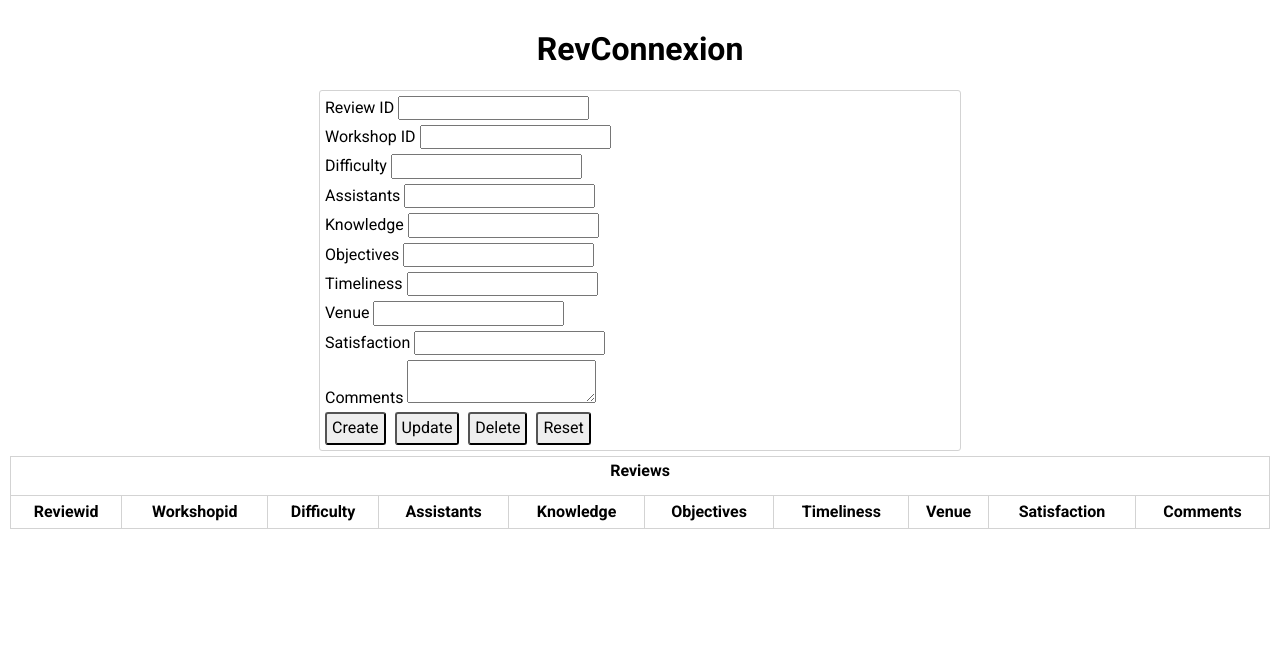
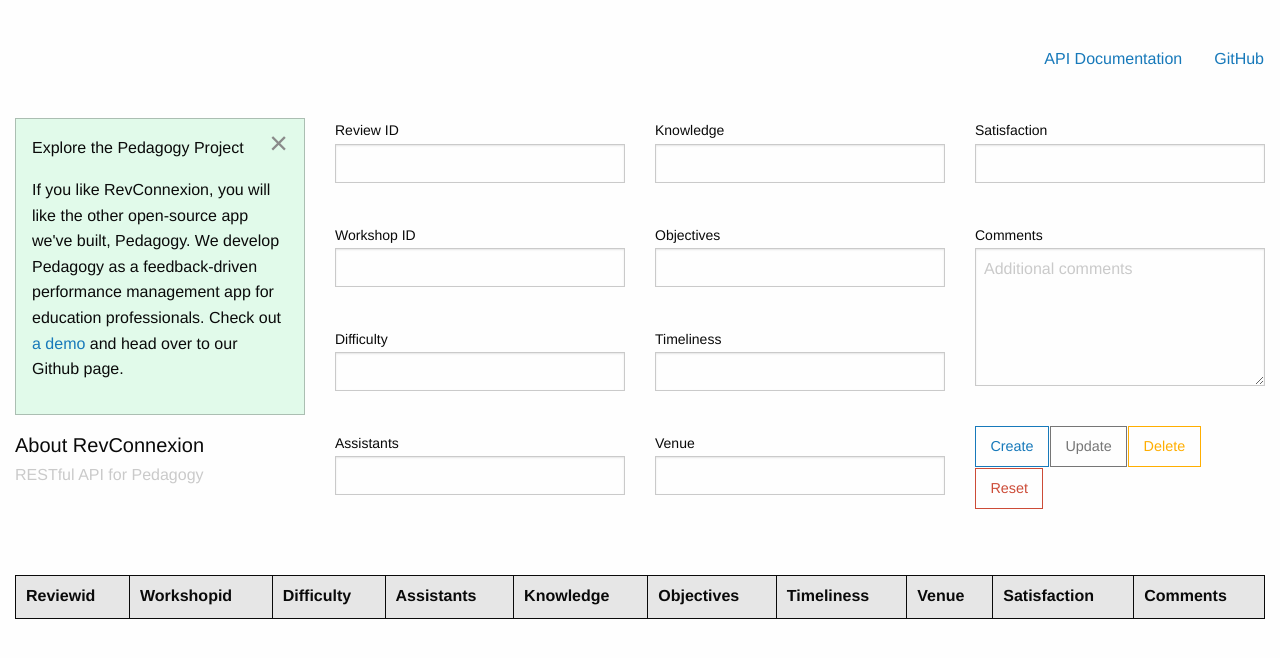
Before and after one commit to onlyphantom/revconnexion, a Python web app: template templates/home.html in a window 1280 px wide. Shown: the top 658 px of the page. Run offline with Jinja, Linux system fonts and the light colour scheme; the template is opened without the code that fills it, so the values that code supplies are empty; some libraries are stand-ins or nearby versions.

Commit message:
read, create, and reset features for SPA UI

```diff
--- a/static/css/home.css
+++ b/static/css/home.css
@@ -1,73 +1,3 @@
-@import url(http://fonts.googleapis.com/css?family=Roboto:400,300,500,700);
-body, .ui-btn {
-    font-family: Roboto;
-}
-
-.container {
-    padding: 10px;
-}
-
-.banner {
-    text-align: center;
-}
-
-.editor {
-    width: 50%;
-    margin-left: auto;
-    margin-right: auto;
-    padding: 5px;
-    border: 1px solid lightgrey;
-    border-radius: 3px;
-    margin-bottom: 5px;
-}
-
-label {
-    display: inline-block;
-    margin-bottom: 5px;
-}
-
-button {
-    padding: 5px;
-    margin-right: 5px;
-    border-radius: 3px;
-    background-color: #eee;
-}
-
-.people {
-    width: 50%;
-    margin-left: auto;
-    margin-right: auto;
-    margin-bottom: 5px;
-}
-
-table {
-    width: 100%;
-    border-collapse: collapse;
-}
-
-table, caption, th, td {
-    border: 1px solid lightgrey;
-}
-
-table caption {
-    height: 33px;
-    font-weight: bold;
-    padding-top: 5px;
-    border-bottom: none;
-}
-
-tr {
-    height: 33px;
-}
-
-tr:nth-child(even) {
-    background-color: #f0f0f0
-}
-
-td {
-    text-align: center;
-}
-
 .error {
     width: 50%;
     margin-left: auto;
@@ -78,3 +8,86 @@ td {
     background-color: #fbb;
     visibility: hidden;
 }
+
+.mt-2 {
+    margin-top:20px;
+}
+
+.mt-4 {
+    margin-top:40px;
+}
+
+/* ------------------------------ */
+/* ------Foundation Classes------ */
+/* ------------------------------ */
+
+.responsive-card-table {
+  border-collapse: collapse;
+}
+
+.responsive-card-table.unstriped tbody {
+  background-color: transparent;
+}
+
+.responsive-card-table th {
+  background-color: #e6e6e6;
+}
+
+.responsive-card-table tr,
+.responsive-card-table th,
+.responsive-card-table td {
+  border: 1px solid #0a0a0a;
+}
+
+@media screen and (max-width: 640px) {
+  .responsive-card-table {
+
+  }
+  .responsive-card-table thead tr {
+    position: absolute;
+    top: -9999em;
+    left: -9999em;
+  }
+  .responsive-card-table tr {
+    border: 1px solid #0a0a0a;
+    display: block;
+  }
+  .responsive-card-table tr + tr {
+    margin-top: 1.5rem;
+  }
+  .responsive-card-table td {
+    border: none;
+    display: -webkit-flex;
+    display: -ms-flexbox;
+    display: flex;
+    -webkit-justify-content: flex-start;
+        -ms-flex-pack: start;
+            justify-content: flex-start;
+    -webkit-align-items: center;
+        -ms-flex-align: center;
+            align-items: center;
+    border-bottom: 1px solid #0a0a0a;
+    padding-left: 50%;
+    position: relative;
+  }
+  .responsive-card-table td:before {
+    content: attr(data-label);
+    display: inline-block;
+    font-weight: bold;
+    line-height: 1.5;
+    margin-left: -100%;
+    width: 100%;
+    position: relative;
+    z-index: 1;
+  }
+  .responsive-card-table td:after {
+    content: '';
+    position: absolute;
+    background: #e6e6e6;
+    width: 45%;
+    height: 95%;
+    left: 1px;
+    top: 1px;
+    z-index: 0;
+  }
+}
--- a/static/js/home.js
+++ b/static/js/home.js
@@ -29,7 +29,8 @@ ns.model = (function () {
                     $event_pump.trigger('model_error', [xhr, textStatus, errorThrown]);
                 })
         },
-        'create': function (id, workshop_id, text) {
+        'create': function (id, workshop_id, assistants, difficulty,
+            knowledge, objectives, satisfaction, timeliness, venue, comments) {
             let ajax_options = {
                 type: 'POST',
                 url: 'api/reviews',
@@ -39,7 +40,14 @@ ns.model = (function () {
                 data: JSON.stringify({
                     'id': parseInt(id),
                     'workshop_id': parseInt(workshop_id),
-                    'text': text
+                    'assistants_score': parseInt(assistants),
+                    'difficulty': parseInt(difficulty),
+                    'knowledge': parseInt(knowledge),
+                    'objectives': parseInt(objectives),
+                    'satisfaction_score': parseInt(satisfaction),
+                    'timeliness': parseInt(timeliness),
+                    'venue_score': parseInt(venue),
+                    'comments': comments
                 })
             };
             console.log(ajax_options.data)
@@ -93,16 +101,30 @@ ns.model = (function () {
 ns.view = (function () {
     'use strict';
 
-    let $id = $('#id'),
-        $workshop = $('#workshop'),
+    let $id = $('#review_id'),
+        $workshop_id = $('#workshop_id'),
+        $assistants = $('#assistants'),
+        $difficulty = $('#difficulty'),
+        $knowledge = $('#knowledge'),
+        $objectives = $('#objectives'),
+        $satisfaction = $('#satisfaction'),
+        $timeliness = $('#timeliness'),
+        $venue = $('#venue'),
         $comments = $('#comments');
 
     // return the API
     return {
         reset: function () {
             $id.val('');
-            $text.val('');
+            $assistants.val('');
+            $difficulty.val('');
+            $knowledge.val('');
+            $objectives.val('');
+            $satisfaction.val('');
+            $timeliness.val('');
+            $venue.val('');
             $workshop_id.val('').focus();
+            $comments.val('');
         },
         update_editor: function (id, workshop_id, text) {
             $id.val(id)
@@ -118,16 +140,16 @@ ns.view = (function () {
             // did we get a reviews array?
             if (reviews) {
                 for (let i = 0, l = reviews.length; i < l; i++) {
-                    rows += `<tr><td class="id">${reviews[i].id}</td>
-                    <td class="workshop_id">${reviews[i].workshop}</td>
-                    <td class="difficulty">${reviews[i].difficulty}</td>
-                    <td class="assistants_score">${reviews[i].assistants_score}</td>
-                    <td class="knowledge">${reviews[i].knowledge}</td>
-                    <td class="objectives">${reviews[i].objectives}</td>
-                    <td class="timeliness">${reviews[i].timeliness}</td>
-                    <td class="venue_score">${reviews[i].venue_score}</td>
-                    <td class="satisfaction_score">${reviews[i].satisfaction_score}</td>
-                    <td class="comments">${reviews[i].comments}</td>
+                    rows += `<tr><td class="id" data-label="id">${reviews[i].id}</td>
+                    <td class="workshop_id" data-label="workshop_id">${reviews[i].workshop_id}</td>
+                    <td class="difficulty" data-label="difficulty">${reviews[i].difficulty}</td>
+                    <td class="assistants_score" data-label="assistants_score">${reviews[i].assistants_score}</td>
+                    <td class="knowledge" data-label="knowledge">${reviews[i].knowledge}</td>
+                    <td class="objectives" data-label="objectives">${reviews[i].objectives}</td>
+                    <td class="timeliness" data-label="timeliness">${reviews[i].timeliness}</td>
+                    <td class="venue_score" data-label="venue_score">${reviews[i].venue_score}</td>
+                    <td class="satisfaction_score" data-label="satisfaction_score">${reviews[i].satisfaction_score}</td>
+                    <td class="comments" data-label="comments">${reviews[i].comments}</td>
                     </tr>`;
                 }
                 $('table > tbody').append(rows);
@@ -151,9 +173,16 @@ ns.controller = (function (m, v) {
     let model = m,
         view = v,
         $event_pump = $('body'),
-        $id = $('#id'),
+        $id = $('#review_id'),
         $workshop_id = $('#workshop_id'),
-        $text = $('#text');
+        $assistants = $('#assistants'),
+        $difficulty = $('#difficulty'),
+        $knowledge = $('#knowledge'),
+        $objectives = $('#objectives'),
+        $satisfaction = $('#satisfaction'),
+        $timeliness = $('#timeliness'),
+        $venue = $('#venue'),
+        $comments = $('#comments');
     // Get the data from the model after the controller is done initializing
     setTimeout(function () {
         model.read();
@@ -169,11 +198,20 @@ ns.controller = (function (m, v) {
 
         let id = $id.val(),
             workshop_id = $workshop_id.val(),
-            text = $text.val();
+            assistants = $assistants.val(),
+            difficulty = $difficulty.val(),
+            knowledge = $knowledge.val(),
+            objectives = $objectives.val(),
+            satisfaction = $satisfaction.val(),
+            timeliness = $timeliness.val(),
+            venue = $venue.val(),
+            comments = $comments.val();
         e.preventDefault();
 
-        if (validate(workshop_id, text)) {
-            model.create(id, workshop_id, text)
+        if (validate(id, workshop_id, assistants, difficulty,
+            knowledge, objectives, satisfaction, timeliness, venue, comments)) {
+            model.create(id, workshop_id, assistants, difficulty, knowledge,
+                objectives, satisfaction, timeliness, venue, comments)
         } else {
             alert('Problem with one or more input');
         }
--- a/templates/home.html
+++ b/templates/home.html
@@ -5,21 +5,42 @@
     <meta charset="UTF-8">
     <meta name="viewport" content="width=device-width, initial-scale=1.0">
     <meta http-equiv="X-UA-Compatible" content="ie=edge">
-    <title>RevConnexion Home</title>
-    <link rel="stylesheet" href="https://cdnjs.cloudflare.com/ajax/libs/normalize/8.0.0/normalize.min.css">
+    <title>RevConnexion</title>
+    <link rel="stylesheet" href="https://cdn.jsdelivr.net/npm/foundation-sites@6.5.3/dist/css/foundation.min.css"
+        integrity="sha256-xpOKVlYXzQ3P03j397+jWFZLMBXLES3IiryeClgU5og= sha384-gP4DhqyoT9b1vaikoHi9XQ8If7UNLO73JFOOlQV1RATrA7D0O7TjJZifac6NwPps sha512-AKwIib1E+xDeXe0tCgbc9uSvPwVYl6Awj7xl0FoaPFostZHOuDQ1abnDNCYtxL/HWEnVOMrFyf91TDgLPi9pNg=="
+        crossorigin="anonymous">
     <link rel="stylesheet" href="{{ url_for('static', filename='css/home.css') }}">
     <link rel="shortcut icon" href="{{ url_for('static', filename='favicon.ico') }}">
-    <script src="http://code.jquery.com/jquery-3.3.1.min.js"
-        integrity="sha256-FgpCb/KJQlLNfOu91ta32o/NMZxltwRo8QtmkMRdAu8=" crossorigin="anonymous">
-        </script>
 </head>
 
 <body>
-    <div class="container">
-        <h1 class="banner">RevConnexion</h1>
-        <div class="section editor">
+    <div class="mt-4">
+        <ul class="menu align-right">
+            <li><a href="{{ url_for('/api./api_swagger_ui_index') }}">API Documentation</a></li>
+            <li><a href="http://github.com/onlyphantom/revconnexion">GitHub</a></li>
+        </ul>
+    </div>
+    <div class="grid-container fluid">
+        <div class="grid-x grid-margin-x small-up-1 medium-up-4 large-up-4 mt-4">
+            <div class="cell">
+                <div class="callout success" data-closable>
+                    <p>Explore the Pedagogy Project</p>
+                    <p>If you like RevConnexion, you will like
+                        the other open-source app we've built, Pedagogy.
+                        We develop Pedagogy as a feedback-driven performance
+                        management app for education professionals.
+                        Check out <a href="http://pedagogyapp.com">a demo</a> and
+                        head over to our Github page.
+                    </p>
+                    <button class="close-button" aria-label="Dismiss alert" type="button" data-close>
+                        <span aria-hidden="true">&times;</span>
+                    </button>
+                </div>
+                <h5>About RevConnexion <br> <small>RESTful API for Pedagogy</small> </h5>
+            </div>
+            <div class="cell">
                 <label for="id">Review ID
-                <input type="number" id="id">
+                    <input type="number" id="review_id">
                 </label><br>
                 <label for="workshop_id">Workshop ID
                     <input type="number" step='1' id="workshop_id">
@@ -30,6 +51,8 @@
                 <label for="assistants">Assistants
                     <input type="number" step='1' id="assistants">
                 </label><br>
+            </div>
+            <div class="cell">
                 <label for="knowledge">Knowledge
                     <input type="number" step='1' id="knowledge">
                 </label><br>
@@ -42,20 +65,28 @@
                 <label for="venue">Venue
                     <input type="number" step='1' id="venue">
                 </label><br>
+            </div>
+            <div class="cell">
                 <label for="satisfaction">Satisfaction
                     <input type="number" step='1' id="satisfaction">
                 </label><br>
-            <label for="comments" type="text">Comments
-                <textarea id="comments"></textarea>
+                <label>Comments
+                    <textarea id="comments" placeholder="Additional comments" rows=5></textarea>
                 </label><br>
-            <button id="create">Create</button>
-            <button id="update">Update</button>
-            <button id="delete">Delete</button>
-            <button id="reset">Reset</button>
+                <div class="button-group">
+                    <button id="create" class="hollow primary button">Create</button>
+                    <button id="update" class="hollow secondary button">Update</button>
+                    <button id="delete" class="hollow warning button">Delete</button>
+                    <button id="reset" class="hollow alert button">Reset</button>
                 </div>
-        <div class="reviews">
-            <table>
-                <caption>Reviews</caption>
+
+            </div>
+
+        </div>
+
+
+        <div class="reviews mt-4">
+            <table class="responsive-card-table unstriped">
                 <thead>
                     <tr>
                         <th>Reviewid</th>
@@ -77,6 +108,12 @@
     </div>
 
 </body>
+<script src="http://code.jquery.com/jquery-3.3.1.min.js" integrity="sha256-FgpCb/KJQlLNfOu91ta32o/NMZxltwRo8QtmkMRdAu8="
+    crossorigin="anonymous">
+    </script>
+<script src="https://cdn.jsdelivr.net/npm/foundation-sites@6.5.3/dist/js/foundation.min.js"
+    integrity="sha256-/PFxCnsMh+nTuM0k3VJCRch1gwnCfKjaP8rJNq5SoBg= sha384-9ksAFjQjZnpqt6VtpjMjlp2S0qrGbcwF/rvrLUg2vciMhwc1UJJeAAOLuJ96w+Nj sha512-UMSn6RHqqJeJcIfV1eS2tPKCjzaHkU/KqgAnQ7Nzn0mLicFxaVhm9vq7zG5+0LALt15j1ljlg8Fp9PT1VGNmDw=="
+    crossorigin="anonymous"></script>
 <script src="{{ url_for('static', filename='js/home.js') }}"></script>
 
 </html>
```
Also changed, not shown: reviews.py (+0 -9 lines), swagger.yml (+7 -6 lines). Lines whose indentation alone changed are shown as unchanged.
